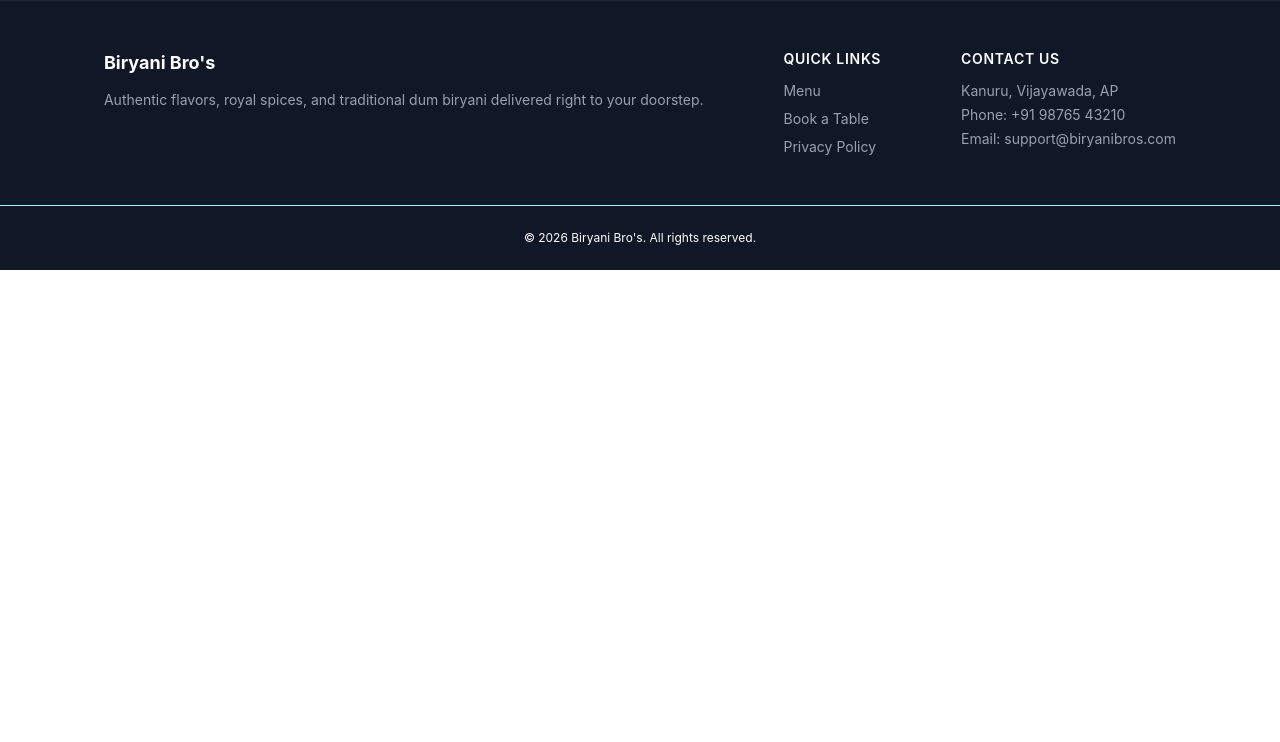
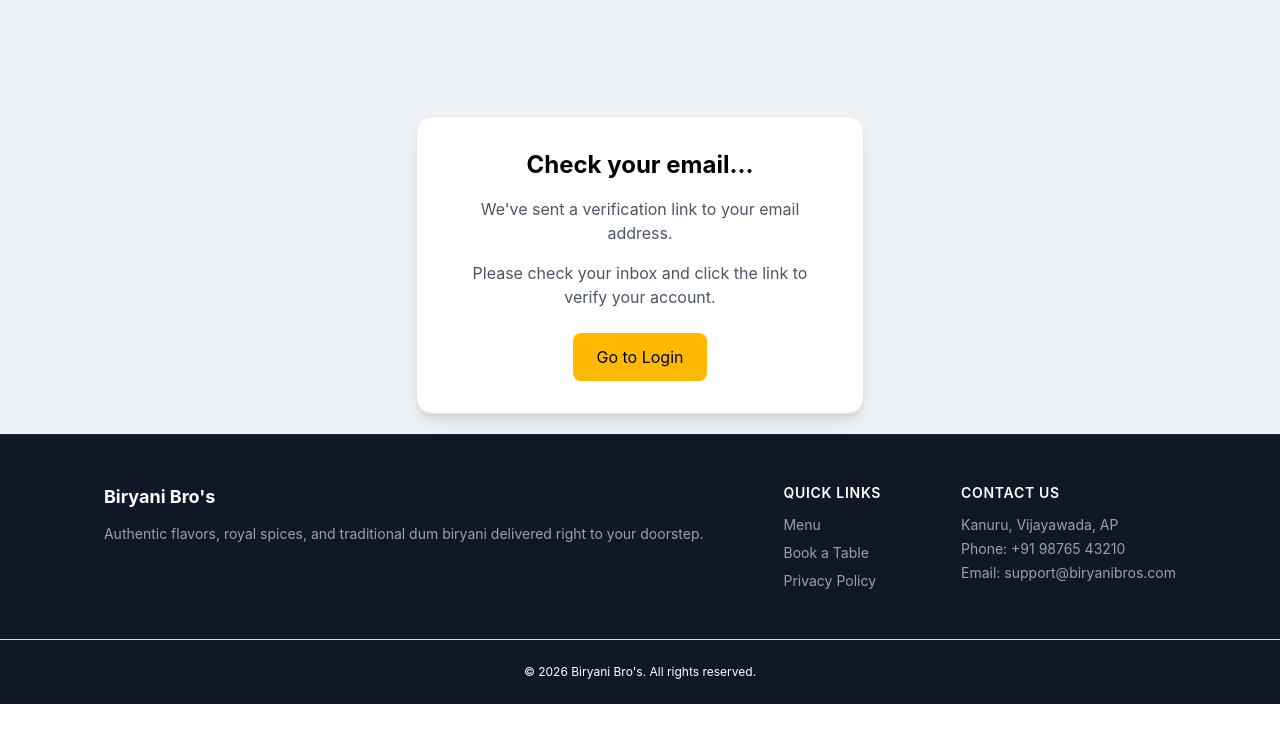
Before and after one commit to ValluruChakravarthy/Briyani_Broz_App, a React (Vite) app: page /CheckEmail in a window 1280 px wide. Shown: the top 742 px of the page. Built offline with nearby package versions, Linux system fonts and the light colour scheme; no server answers.

Commit message:
Add email verification page

```diff
--- a/src/App.jsx
+++ b/src/App.jsx
@@ -10,6 +10,7 @@ import Signin from './components/LoginFeature/Signin';
 import ProtectedRoute from './components/LoginFeature/ProtectedRoute';
 import Profile from './components/Profile';
 import LandingPage from './components/LandingPage';
+import EmailCheck from './components/LoginFeature/EmailCheck';
 import {BrowserRouter,Routes,Route} from 'react-router-dom';
 import Footer from './components/Footer';
 
@@ -33,7 +34,9 @@ return(
             <Route path="/Reservations" element={<TableReservations />} />
             <Route path="/Profile" element={<Profile />} />
             </Route>
+
              <Route path="/" element={<LandingPage/>}/>
+             <Route path="/CheckEmail" element={<EmailCheck />} />
        /*Keeping outlets for Login beacuse it has signup,register,forgotpass etc
       <Route path="/Login" element={<Loginpage />}>
         <Route index element={<Signin />} />
--- /dev/null
+++ b/src/components/LoginFeature/EmailCheck.jsx
@@ -0,0 +1,34 @@
+
+import React from "react";
+import { Link } from "react-router-dom";
+
+const EmailCheck = () => {
+  return (
+    <div className="w-screen flex mx-auto p-5 bg-slate-400/15 justify-center">
+      <div className="max-w-md m-auto mt-24 p-8 rounded-2xl bg-white shadow-lg border border-gray-200 text-center">
+
+        <h2 className="font-bold text-2xl mb-4">
+          Check your email...
+        </h2>
+
+        <p className="text-gray-600 mb-4">
+          We've sent a verification link to your email address.
+        </p>
+
+        <p className="text-gray-600 mb-6">
+          Please check your inbox and click the link to verify your account.
+        </p>
+
+        <Link
+          to="/Login"
+          className="inline-block bg-amber-400 hover:bg-amber-500 px-6 py-3 rounded-lg"
+        >
+          Go to Login
+        </Link>
+
+      </div>
+    </div>
+  );
+};
+
+export default EmailCheck;
--- a/src/components/LoginFeature/Signup.jsx
+++ b/src/components/LoginFeature/Signup.jsx
@@ -1,6 +1,6 @@
 
 import React, { useState } from "react";
-import { Link } from "react-router-dom";
+import { Link ,useNavigate} from "react-router-dom";
 import supabase from "../../supabase";
 
 const Signup = () => {
@@ -10,6 +10,8 @@ const Signup = () => {
   const [loading, setLoading] = useState(false);
 
   const [fullname, setFullname] = useState("");
+
+  const navigate=useNavigate();
 
   const handleSignup = async (e) => {
     e.preventDefault();
@@ -34,8 +36,8 @@ const Signup = () => {
       console.log("Signup successful:", data);
     }
 
-    setLoading(false);
-    setLoading("Please close this tab and check your email")
+setLoading(false);
+navigate("/CheckEmail");
   };
 
   return (
```
